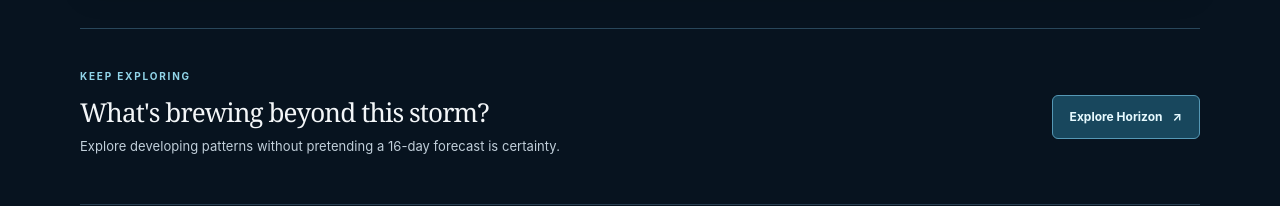
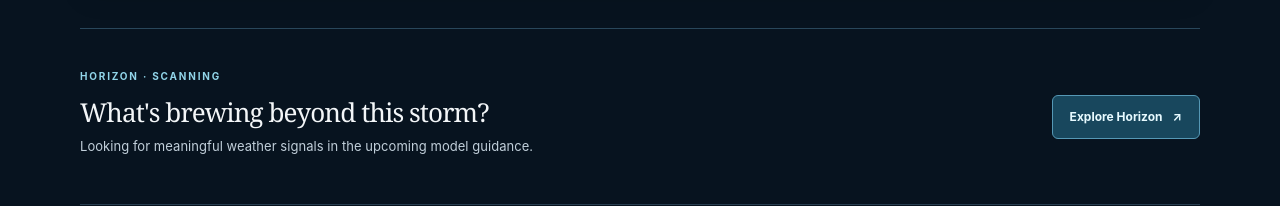
Before and after one commit to mrgillus/meyer-stormlab, a plain HTML site: page docs/preview.html in a window 1280 px wide. Shown: the part 2345-2551 px from the top of the page. Drawn offline with Linux system fonts and the light colour scheme.

Commit message:
Add automatically updating next-storm signal to StormLab home

```diff
--- a/docs/preview.html
+++ b/docs/preview.html
@@ -108,7 +108,7 @@
     <div class="model-detail" id="modelDetail" aria-live="polite">Select a model to see its coverage and meteorological detail.</div>
     <p class="fine-print">NBM is itself a blend. Values are model snowfall forecasts, not measured snow depth; missing forecast hours are not zero.</p>
   </article>
-  <div class="bottom-crosslink"><div><span class="eyebrow">KEEP EXPLORING</span><h3>What's brewing beyond this storm?</h3><p>Explore developing patterns without pretending a 16-day forecast is certainty.</p></div><button type="button" class="action-pill" data-go="horizon">Explore Horizon <span aria-hidden="true">↗</span></button></div>
+  <div class="bottom-crosslink"><div><span class="eyebrow" id="homeHorizonStatus">HORIZON · SCANNING</span><h3 id="homeHorizonHeadline">What's brewing beyond this storm?</h3><p id="homeHorizonSummary">Looking for meaningful weather signals in the upcoming model guidance.</p></div><button type="button" class="action-pill" data-go="horizon">Explore Horizon <span aria-hidden="true">↗</span></button></div>
 </section>
 <section id="view-horizon" class="view" aria-labelledby="horizon-title" hidden>
   <div class="section-entrance"><span class="eyebrow">LOOKING BEYOND THE RADAR</span><span class="small-note">Up to 16 days · experimental</span></div>
```
